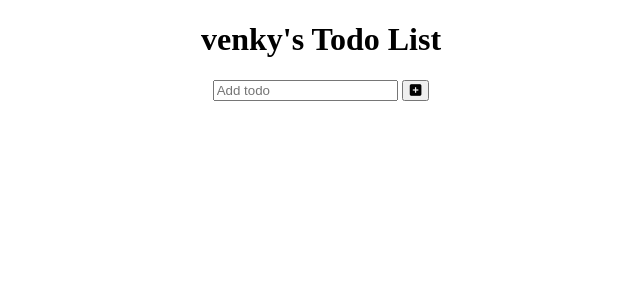
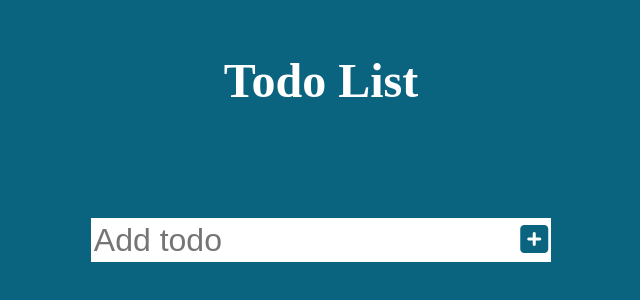
Before and after one commit to vadeevenky/JavaScript-Todo-List, a plain HTML site: page index.html in a window 1280 px wide. Shown: the whole page, without its empty margins (319-959 px from the left). Drawn offline with Linux system fonts and the light colour scheme.

Commit message:
Adding some basic styling
added  css styles

```diff
--- a/index.html
+++ b/index.html
@@ -10,9 +10,9 @@
     <title>Todo list</title>
 </head>
 <body>
-    <center>
+
 <header>
-    <h1>venky's Todo List</h1>
+    <h1> Todo List</h1>
 </header>
     <form>
         <input type="text"  class="todo-input" placeholder="Add todo" />
@@ -21,8 +21,12 @@
         </button>
     </form>
 
+   <div class="todo-container">
 
-</center>
+   </div>
+
+
+
     <script src="app.js"></script>
 </body>
 </html>
--- a/style.css
+++ b/style.css
@@ -0,0 +1,42 @@
+*{
+    margin: 0%;
+    padding: 0%;
+    box-sizing: border-box;
+}
+
+body{
+    background-color: #0a6480;
+    color: white;
+    font-family: 'Times New Roman', Times, serif;
+}
+
+header{
+    font-size: 1.5rem;
+}
+
+header, form {
+    min-height: 20vh;
+    display: flex;
+    justify-content: center;
+    align-items: center;
+
+}
+form input, form button{
+    padding: 0.2rem;
+    font-size: 2rem;
+    border: none;
+    background: white;
+}
+ form button{
+     color: #0a6480;
+     background: white;
+     cursor: pointer;
+     transition: all 0.3s ease;
+ }
+
+ form button:hover{
+     background: #0a6480;
+
+    color: white;
+
+ }
```
